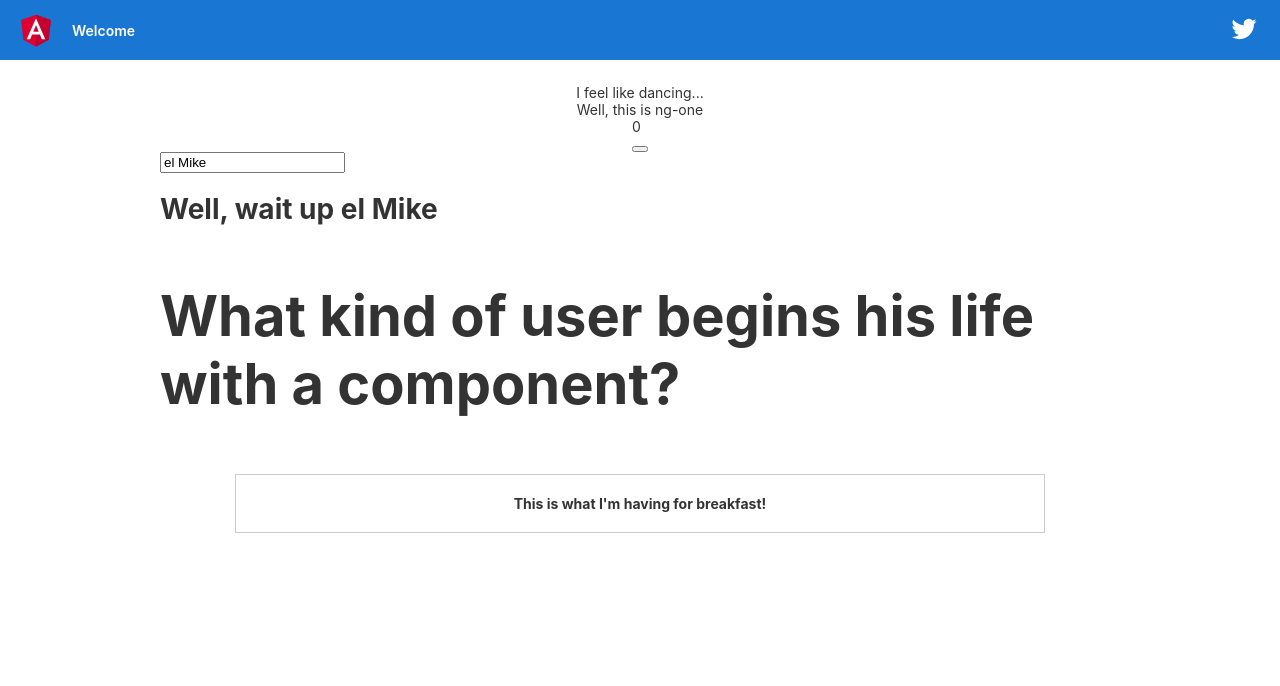
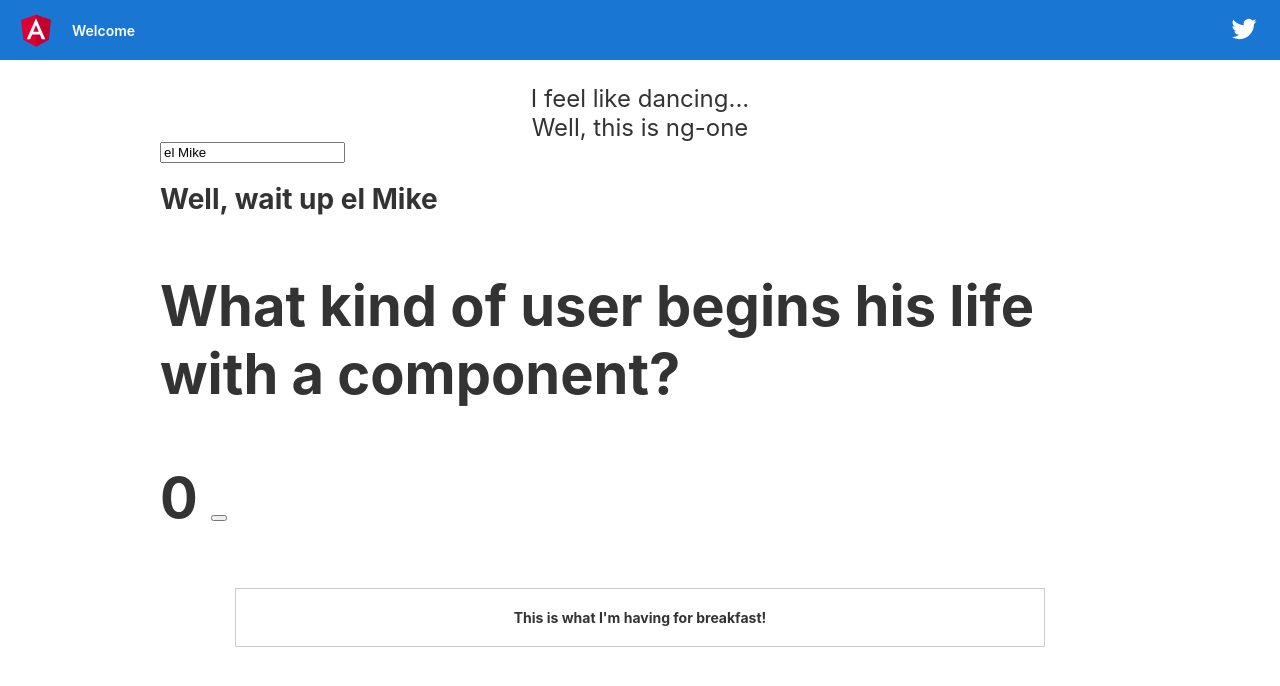
Before and after one commit to agmt5989/ang, an Angular app: page / in a window 1280 px wide. Shown: the top 686 px of the page. Built offline with nearby package versions, Linux system fonts and the light colour scheme.

Commit message:
bootstrap not working imo

```diff
--- a/src/app/app.component.css
+++ b/src/app/app.component.css
@@ -0,0 +1,4 @@
+p {
+  font-size: 24px;
+  text-align: left;
+}
--- a/src/app/app.component.html
+++ b/src/app/app.component.html
@@ -329,11 +329,6 @@
 <div class="content container" role="main">
     <p>I feel like dancing...</p>
     <p>Well, this is {{title}}</p>
-    <p>
-      {{number}}
-      <br>
-      <button (click)="increaseNumber()"></button>
-    </p>
     <app-user [name] = "rootName" (nameChanged)="nameChanged($event)"></app-user>
 </div>
 
--- a/src/app/app.component.ts
+++ b/src/app/app.component.ts
@@ -8,13 +8,8 @@ import { Component } from '@angular/core';
 export class AppComponent {
   title = 'ng-one';
   rootName = 'el Mike';
-  number = 0;
 
   nameChanged(newName) {
     this.rootName = newName;
   }
-
-  increaseNumber() {
-    this.number++;
-  }
 }
--- a/src/app/user.component.ts
+++ b/src/app/user.component.ts
@@ -7,14 +7,24 @@ import { Component, Input, Output, EventEmitter } from '@angular/core';
     <!-- <input type="text" [(ngModel)]="name"> -->
     <h1>Well, wait up {{name}}<h1>
     <p>What kind of user begins his life with a component?</p>
+    <p>
+      {{number}}
+    <button (click)="increaseNumber()" class="btn btn-primary btn-large"></button>
+    </p>
     <app-user-detail></app-user-detail>
     `
 })
 export class UserComponent {
+    number = 0;
+
     @Input() name = 'Michael';
     @Output() nameChanged = new EventEmitter<string>();
 
     onUserInput(e) {
       this.name = e.target.value;
     }
+
+    increaseNumber() {
+      this.number++;
+    }
 }
```
